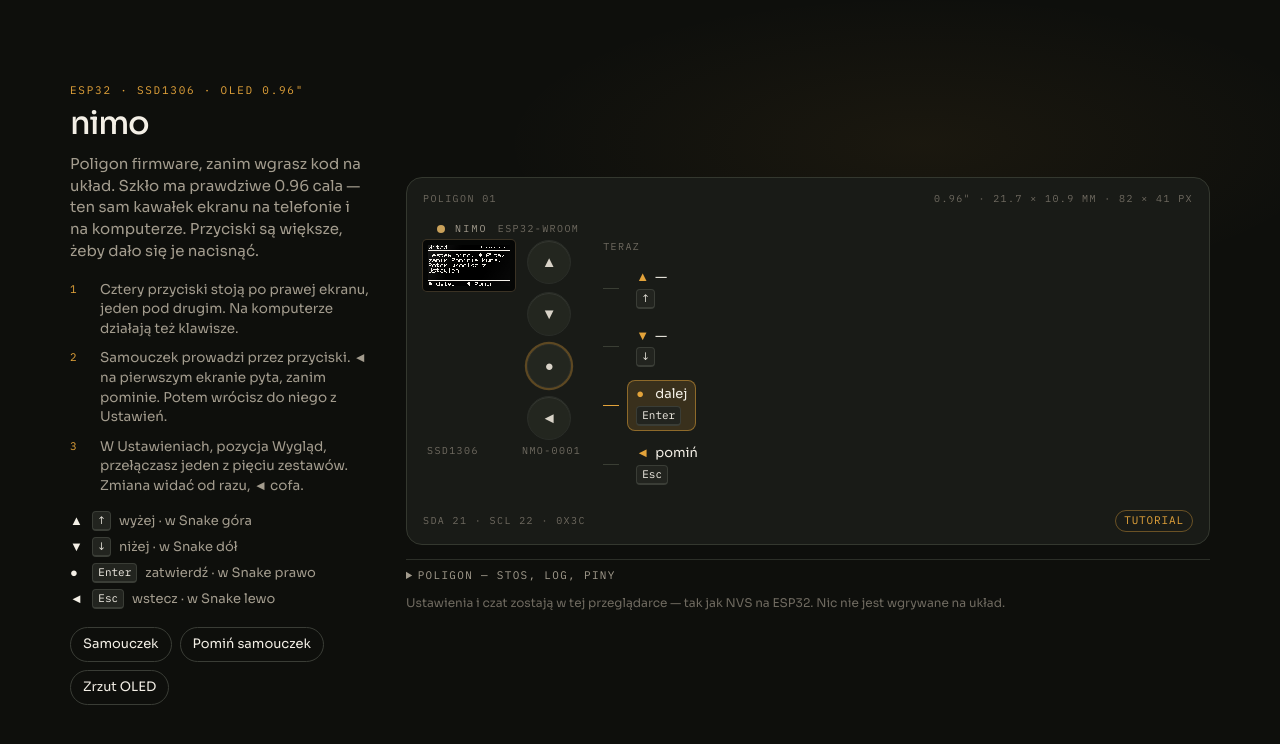
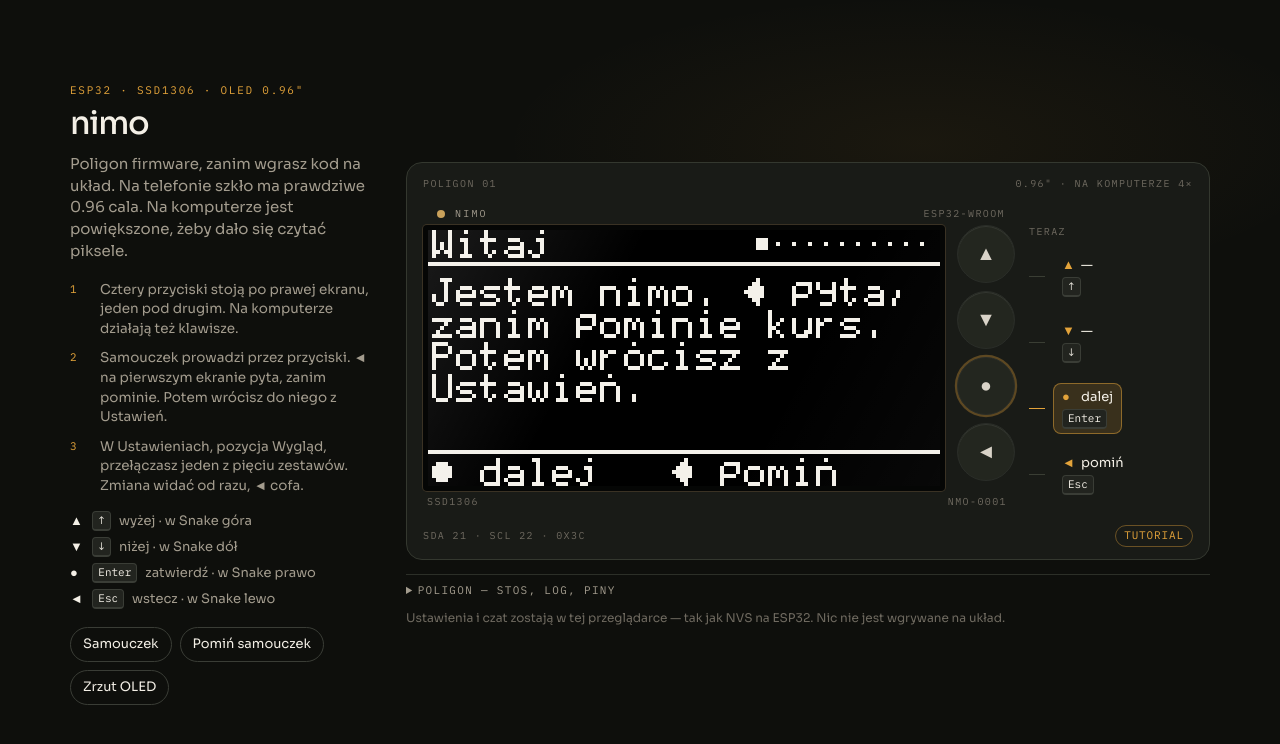
Before and after one commit to rejson59/nimo, a website with bundled scripts: page index.html in a window 1280 px wide. Built offline with nearby package versions, Linux system fonts and the light colour scheme; animation ran at ten frames a second.

Commit message:
Powiększ ekran OLED na komputerze
Na telefonie szkło zostaje w skali 1:1. Na desktopie piksele są 4–6 razy większe, bo prawdziwe 0.96 cala ledwo widać.

Co-authored-by: arena-agent <297053741+arena-agent@users.noreply.github.com>

```diff
--- a/css/sim.css
+++ b/css/sim.css
@@ -21,8 +21,8 @@
   --btn-edge: #2a2d28;
   --kbd-bg: #22241f;
   --kbd-edge: #3a3d36;
-  --screen-w: 82.23px;
-  --screen-h: 41.07px;
+  --screen-w: 512px;
+  --screen-h: 256px;
   --btn: 44px;
   --btn-gap: 8px;
   --well-pad: 5px;
@@ -401,7 +401,7 @@ canvas {
   display: flex;
   align-items: center;
   gap: 8px;
-  min-height: 44px;
+  min-height: var(--btn);
 }
 
 .probe-line {
--- a/index.html
+++ b/index.html
@@ -17,7 +17,7 @@
     <header class="intro">
       <p class="eyebrow">ESP32 · SSD1306 · OLED 0.96"</p>
       <h1>nimo</h1>
-      <p class="lede">Poligon firmware, zanim wgrasz kod na układ. Szkło ma prawdziwe 0.96 cala — ten sam kawałek ekranu na telefonie i na komputerze. Przyciski są większe, żeby dało się je nacisnąć.</p>
+      <p class="lede">Poligon firmware, zanim wgrasz kod na układ. Na telefonie szkło ma prawdziwe 0.96 cala. Na komputerze jest powiększone, żeby dało się czytać piksele.</p>
       <ol class="steps">
         <li>Cztery przyciski stoją po prawej ekranu, jeden pod drugim. Na komputerze działają też klawisze.</li>
         <li>Samouczek prowadzi przez przyciski. ◄ na pierwszym ekranie pyta, zanim pominie. Potem wrócisz do niego z Ustawień.</li>
@@ -40,7 +40,7 @@
       <div class="fixture">
         <div class="fixture-top">
           <span class="silk">Poligon 01</span>
-          <span class="silk" id="size-readout">0.96" · 21.7 × 10.9 mm</span>
+          <span class="silk" id="size-readout">0.96" · na komputerze 4×</span>
         </div>
         <div class="rig">
           <div class="plastic">
--- a/js/platform/main.js
+++ b/js/platform/main.js
@@ -72,31 +72,44 @@ function cssPxPerMm() {
   return px > 0.5 ? px : 96 / 25.4;
 }
 
-/**
- * CSS `mm` na telefonie to fikcja 96 px/cal. iOS liczymy jako 163 CSS px/cal
- * (także iPad udający Maca), Android jako 160. Desktop: zmierzony mm.
- * Pinch-zoom korygujemy tylko na ścieżce mobilnej.
- */
-function glassCssPx() {
+function isPhone() {
   const ua = navigator.userAgent || "";
   const touch = navigator.maxTouchPoints > 0;
   const ios = /iPhone|iPad|iPod/.test(ua) || (navigator.platform === "MacIntel" && touch);
-  const android = /Android/i.test(ua);
-  const mobile = ios || android;
-  const pxPerMm = ios ? 163 / 25.4 : android ? 160 / 25.4 : cssPxPerMm();
+  return ios || /Android/i.test(ua);
+}
+
+/**
+ * Na telefonie szkło ma prawdziwe 0.96". CSS `mm` tam kłamie (96 px/cal),
+ * więc iOS liczymy jako 163, Android jako 160. Na komputerze ekran jest
+ * powiększony całkowitoliczbowo, bo 22×11 mm ledwo widać.
+ */
+function glassCssPx() {
+  const phone = isPhone();
+  const ua = navigator.userAgent || "";
+  const ios = /iPhone|iPad|iPod/.test(ua) || (navigator.platform === "MacIntel" && navigator.maxTouchPoints > 0);
+  const pxPerMm = ios ? 163 / 25.4 : phone ? 160 / 25.4 : cssPxPerMm();
   const vv = window.visualViewport;
-  const zoom = mobile && vv && vv.scale > 0 ? vv.scale : 1;
-  return {
-    w: (GLASS_W_MM * pxPerMm) / zoom,
-    h: (GLASS_H_MM * pxPerMm) / zoom,
-  };
+  const zoom = phone && vv && vv.scale > 0 ? vv.scale : 1;
+  const w = (GLASS_W_MM * pxPerMm) / zoom;
+  const h = (GLASS_H_MM * pxPerMm) / zoom;
+  if (phone) return { w, h, zoom: 1, life: true };
+  const stage = document.querySelector(".stage");
+  const stageW = stage ? stage.clientWidth : window.innerWidth;
+  const side = window.innerWidth < 980 ? 72 : 220;
+  const availW = Math.max(128, stageW - side);
+  const availH = Math.max(160, window.innerHeight - 140);
+  let s = Math.floor(Math.min(availW / 128, availH / 64));
+  if (s < 4) s = 4;
+  if (s > 6) s = 6;
+  return { w: 128 * s, h: 64 * s, zoom: s, life: false };
 }
 
 function backingFor(cssW) {
   const dpr = window.devicePixelRatio || 1;
-  let k = Math.ceil((cssW * dpr) / 128 - 1e-6);
+  let k = Math.round((cssW * dpr) / 128);
   if (k < 1) k = 1;
-  if (k > 4) k = 4;
+  if (k > 8) k = 8;
   return k;
 }
 
@@ -104,14 +117,16 @@ function applyScale() {
   glass = glassCssPx();
   scale = backingFor(glass.w);
   const root = document.documentElement;
+  const btn = glass.life ? 44 : Math.max(44, Math.min(60, Math.round((glass.h - 24) / 4)));
   root.style.setProperty("--screen-w", glass.w.toFixed(2) + "px");
   root.style.setProperty("--screen-h", glass.h.toFixed(2) + "px");
-  root.style.setProperty("--btn", "44px");
+  root.style.setProperty("--btn", btn + "px");
   root.style.setProperty("--btn-gap", "8px");
   const read = document.getElementById("size-readout");
   if (read) {
-    read.textContent = "0.96\" · " + GLASS_W_MM.toFixed(1) + " × " + GLASS_H_MM.toFixed(1)
-      + " mm · " + Math.round(glass.w) + " × " + Math.round(glass.h) + " px";
+    read.textContent = glass.life
+      ? "0.96\" · " + GLASS_W_MM.toFixed(1) + " × " + GLASS_H_MM.toFixed(1) + " mm"
+      : "0.96\" · na komputerze " + glass.zoom + "×";
   }
 }
 
```
Also changed, not shown: README.md.
